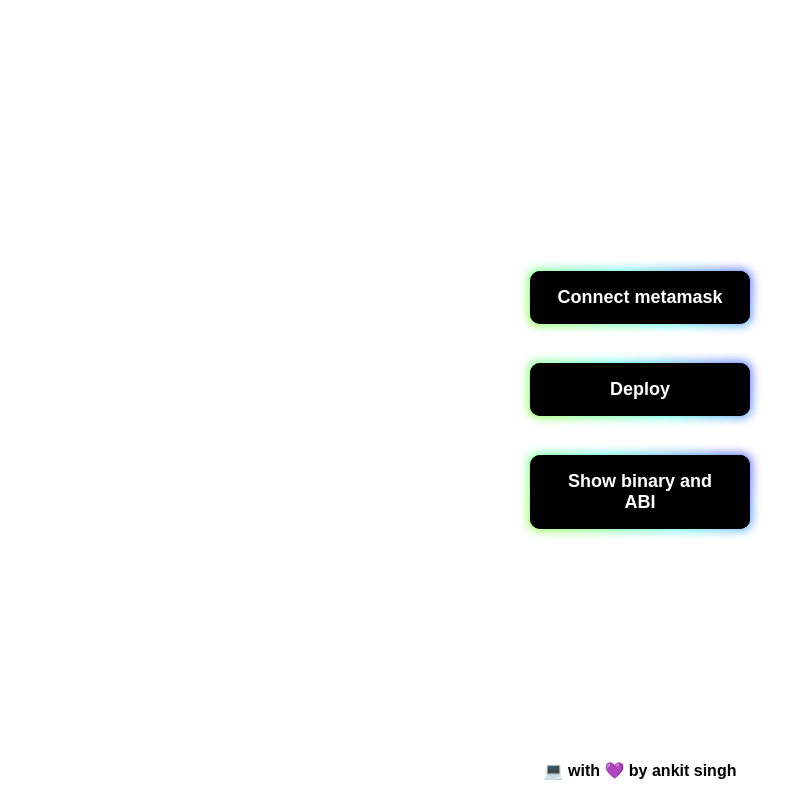
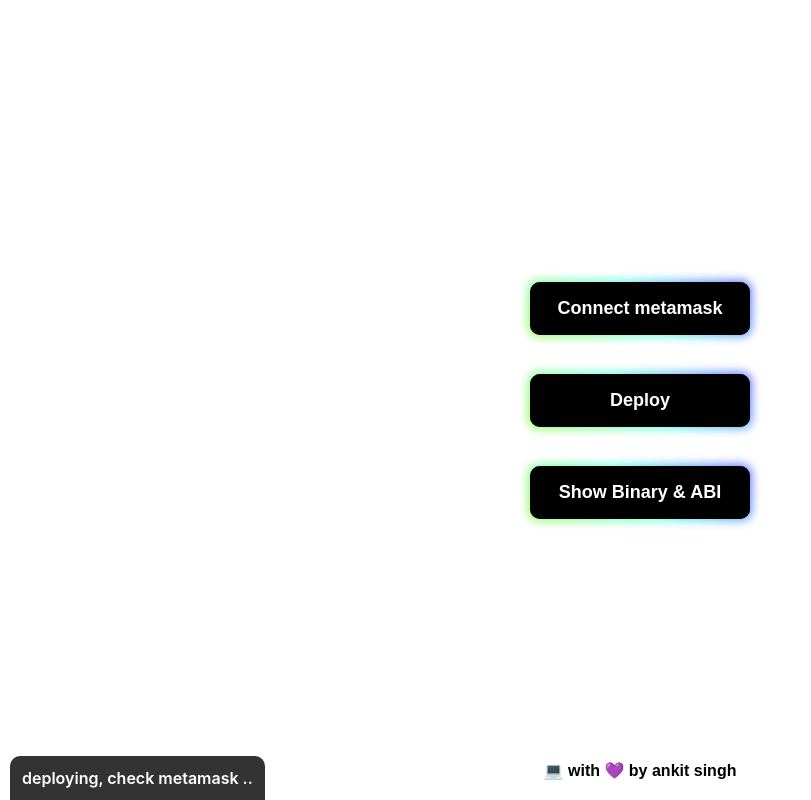
Before and after one commit to ankitzm/safe-deploy, a website: page src/public/index.html in a window 1280 px wide. Both pictures are taken after a click on the button "Deploy". Shown: the whole page, without its empty margins (0-811 px from the left). Drawn offline with Linux system fonts and the light colour scheme; no server answers.

Commit message:
design improvement

```diff
--- a/src/public/connect.js
+++ b/src/public/connect.js
@@ -8,6 +8,14 @@
 
 const ethereumButton = document.getElementById("enableEthereumButton")
 const showAccount = document.getElementById("showAccount")
+const deployBtn = document.getElementById("deployBtn")
+var binaryData
+
+fetch("/file")
+	.then(response => response.json())
+	.then(data => {
+		binaryData = data
+	})
 
 ethereumButton.addEventListener("click", () => {
 	getAccount()
@@ -26,29 +34,28 @@
 	ethereum.on("accountsChanged", function (account) {
 		console.log("account changed - " + account)
 	})
+
+		if (accounts.length > 0) {
+			ethereumButton.innerHTML = "Wallet Connected ⚡"
+			toast('⚡ Wallet Connected')
+			if (binaryData) {
+				deployBtn.style.display = "block"
+			}
+	}
 }
 
 // get binary
 
-var binaryData
-
 const getBinaryBtn = document.getElementById("getBinaryButton")
 
-fetch("/file")
-	.then(response => response.json())
-	.then(data => {
-		binaryData = data
-	})
-
 getBinaryBtn.addEventListener("click", () => {
-	binaryData ? console.log(binaryData) : console.log("no data")
+	binaryData ? console.log(binaryData) : toast("No data found")
 })
 
 // deloy smart contract
 
-const deployBtn = document.getElementById("deployBtn")
-
 deployBtn.addEventListener("click", () => {
+	toast("deploying, check metamask ..")
 	fetch("/file")
 		.then(response => response.json())
 		.then(data => {
@@ -57,3 +64,13 @@
 
 	deploy(binaryData.bytecode)
 })
+
+
+function toast(message) {
+    var x = document.getElementById("toast");
+	x.innerHTML = message
+	x.className = "show";
+
+	// After 5.5 seconds, remove the show class from DIV
+	setTimeout(function () { x.className = x.className.replace("show", ""); }, 5500);
+}
--- a/src/public/index.html
+++ b/src/public/index.html
@@ -17,13 +17,17 @@
 		<button class="btn" id="deployBtn">Deploy</button>
 		<br />
 
-		<button class="btn" id="getBinaryButton">Show binary and ABI</button>
+		<button class="btn" id="getBinaryButton">Show Binary & ABI</button>
 
 		<div class="social">
 			💻 with 💜 by
 			<span class="name">ankit singh</span>
 			<br />
 		</div>
+
+		<!-- toast -->
+		<div id="toast"></div>
+
 	</body>
 
 	<script
--- a/src/public/styles.css
+++ b/src/public/styles.css
@@ -119,3 +119,56 @@
 	font-weight: 600;
 	font-size: 16px;
 }
+
+/* toast */
+
+#toast {
+	visibility: hidden;
+	margin: 0px;
+	min-width: 200px;
+	font-size: 16px;
+	font-weight: 600;
+	border: none;
+	outline: none;
+	height: 20px;
+	background-color: #333;
+	 color: #fff;
+	 text-align: center;
+	 border-radius: 2px;
+	 padding: 12px;
+	 position: fixed;
+	 z-index: 1;
+	 bottom: 0px;
+	 left: 10px;
+	 border-radius: 10px 10px 0px 0px;
+	 cursor: pointer;
+   }
+
+   /* Show the toast when clicking on a button (class added with JavaScript) */
+   #toast.show {
+	visibility: visible;
+   -webkit-animation: fadein 0.5s, fadeout 0.5s 5s;
+	animation: fadein 0.5s, fadeout 0.5s 5s;
+   }
+
+   /* Animations to fade the toast in and out */
+
+   @-webkit-keyframes fadein {
+	 from {bottom: 0; opacity: 0;}
+	 to {bottom: 8px; opacity: 1;}
+   }
+
+   @keyframes fadein {
+	   from {bottom: 0; opacity: 0;}
+	   to {bottom: 8px; opacity: 1;}
+	 }
+
+   @-webkit-keyframes fadeout {
+	from {bottom: 0px; opacity: 1;}
+	to {bottom: -10px; opacity: 0;}
+   }
+
+   @keyframes fadeout {
+	   from {bottom: 0px; opacity: 1;}
+	   to {bottom: -10px; opacity: 0;}
+	  }
```
